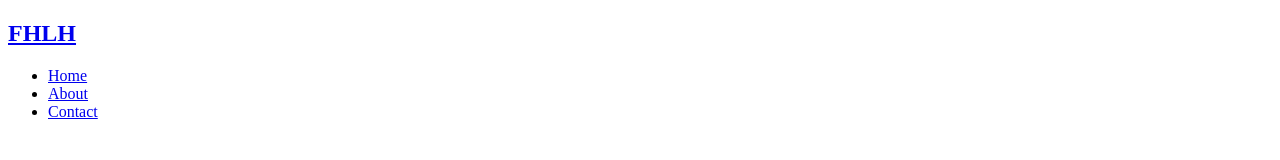
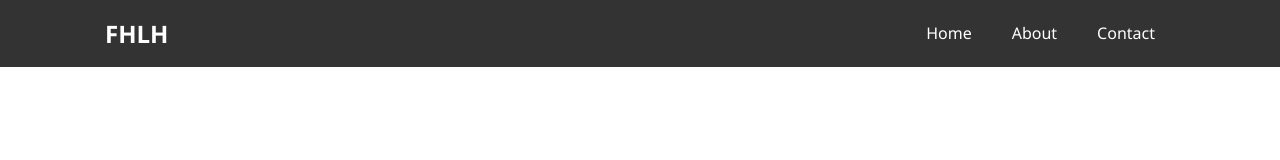
Before and after one commit to pickles135/flaming-hi-lo-hotel, a plain HTML site: page index.html in a window 1280 px wide. Drawn offline with Linux system fonts and the light colour scheme.

Commit message:
adds the navbar and styles

```diff
--- a/css/style.css
+++ b/css/style.css
@@ -0,0 +1,75 @@
+/* RESET */
+* {
+  margin: 0;
+  padding: 0;
+  box-sizing: border-box;
+}
+
+/* Main */
+html,
+body {
+  font-family: "Segoe UI", "Segoe UI", Tahoma, Geneva, Verdana, sans-serif;
+  line-height: 1.7em;
+}
+
+a {
+  color: #333;
+  text-decoration: none;
+}
+
+h1,
+h2,
+h3 {
+  padding-bottom: 20px;
+}
+
+p {
+  margin: 10px 0;
+}
+
+/* Utilities */
+.container {
+  margin: auto;
+  max-width: 1110px;
+  overflow: auto;
+  padding: 0 20px;
+}
+
+/* Navigation */
+#navbar {
+  background-color: #333;
+  color: white;
+  overflow: auto;
+}
+
+#navbar a {
+  color: #fff;
+}
+
+#navbar h1 {
+  float: left;
+  padding-top: 20px;
+}
+
+#navbar ul {
+  list-style: none;
+  float: right;
+}
+
+#navbar ul li {
+  float: left;
+}
+
+#navbar ul li a {
+  display: block;
+  padding: 20px;
+  text-align: center;
+}
+
+#navbar ul li a:hover,
+#navbar ul li a .current {
+  cursor: pointer;
+  background-color: #444;
+  color: #f7c08a;
+  border-radius: 30%;
+}
--- a/index.html
+++ b/index.html
@@ -10,15 +10,17 @@
     <title>Flamingo Hi-Lo Hotel | Welcome</title>
   </head>
   <body>
-    <head>
-      <nav id="'navbar">
-        <h1 class="logo"><a href="./index.html">FHLH</a></h1>
-        <ul>
-          <li><a href="./index.html">Home</a></li>
-          <li><a href="./about.html">About</a></li>
-          <li><a href="./contact.html">Contact</a></li>
-        </ul>
+    <header>
+      <nav id="navbar">
+        <div class="container">
+          <h1 class="logo"><a href="./index.html">FHLH</a></h1>
+          <ul>
+            <li><a class="current" href="./index.html">Home</a></li>
+            <li><a href="./about.html">About</a></li>
+            <li><a href="./contact.html">Contact</a></li>
+          </ul>
+        </div>
       </nav>
-    </head>
+    </header>
   </body>
 </html>
```
